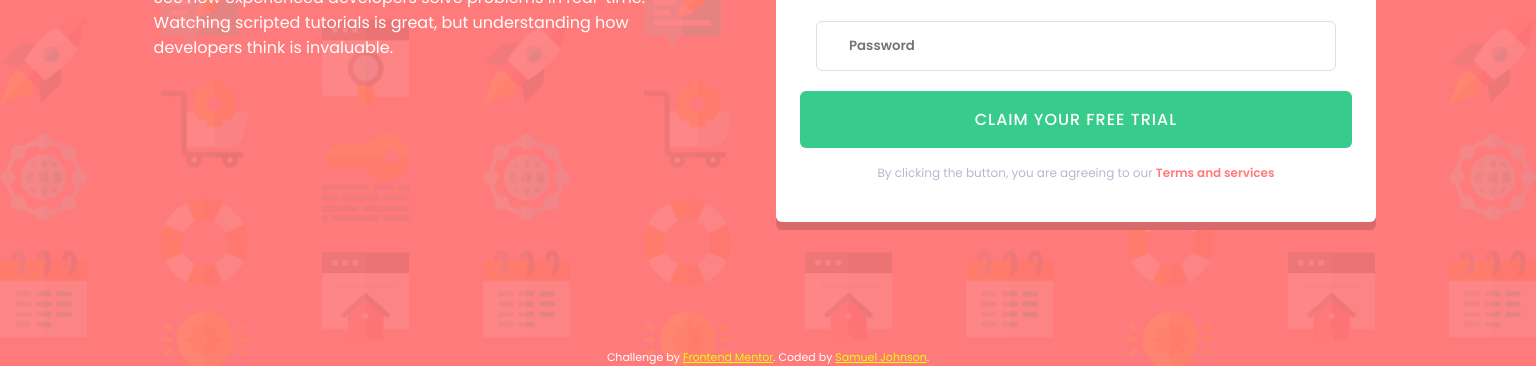
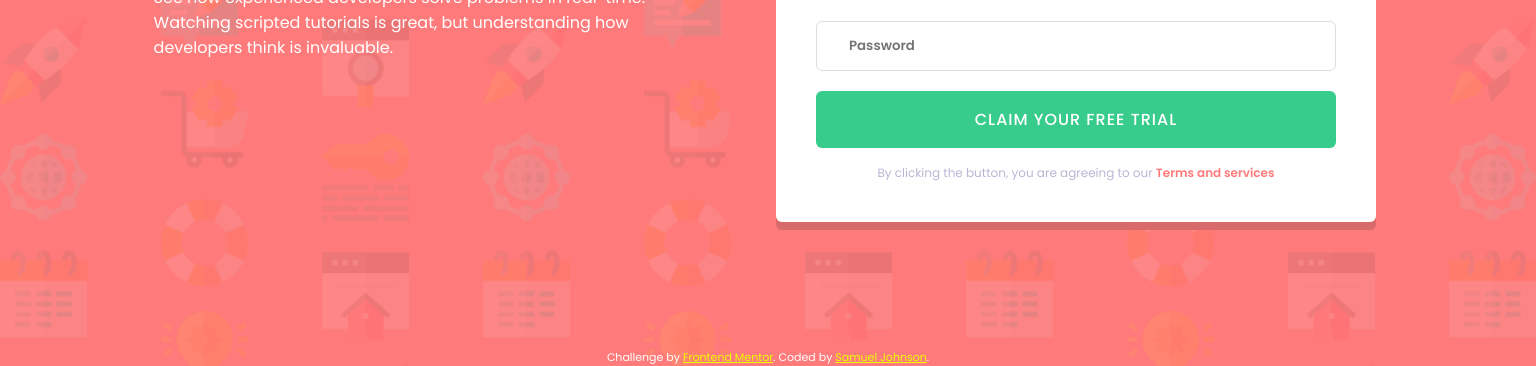
Before and after one commit to JohnsonSamuel324/Intro-Component-W-Signup-Form, a plain HTML site: page index.html in a window 1536 px wide. Shown: the part 434-800 px from the top of the page. Drawn offline with Linux system fonts and the light colour scheme.

Commit message:
Fixed submit button size for 1440px

```diff
--- a/styles.css
+++ b/styles.css
@@ -212,6 +212,9 @@ main {
     .input-fields {
         margin: 0 1.5rem;
     }
+    #btn-submit {
+        margin: 0.75rem 1.5rem 0 1.5rem;
+    }
 }
 @media (min-width: 1700px) {
     .product-desc {
```
